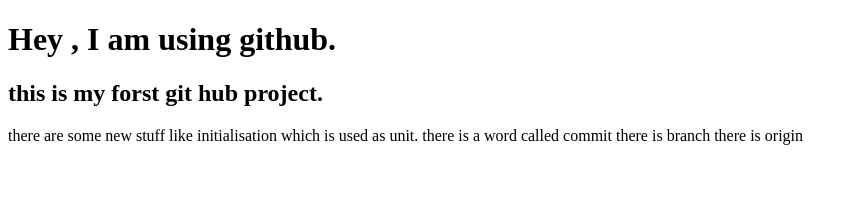
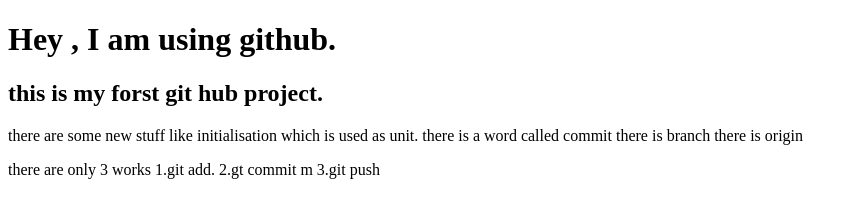
Before and after one commit to mhalamin978/my-first-site, a plain HTML site: page index.html in a window 1280 px wide. Shown: the whole page, without its empty margins (0-857 px from the left). Drawn offline with Linux system fonts and the light colour scheme.

Commit message:
added a paragraphF

```diff
--- a/index.html
+++ b/index.html
@@ -13,5 +13,11 @@
         there is branch
         there is origin
     </p>
+    <p>
+        there are only 3 works
+        1.git add.
+        2.gt commit m
+        3.git push
+    </p>
 </body>
 </html>
```
